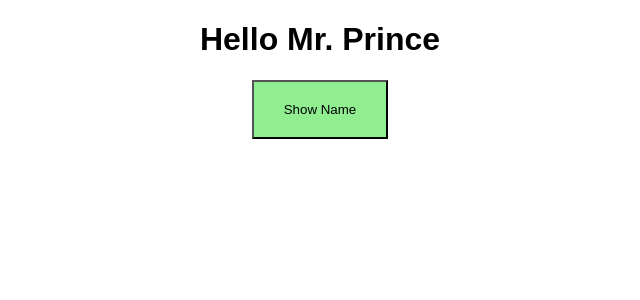
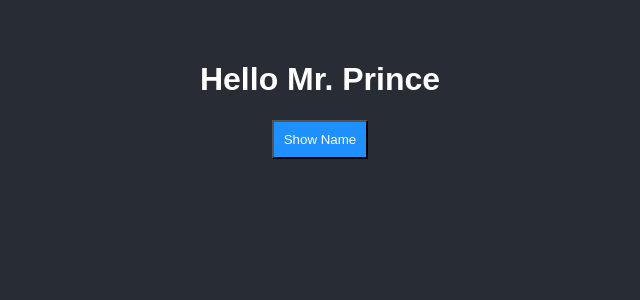
Before and after one commit to Prince-1501/Practice-react, a React app in the folder react-burger/: page / in a window 1280 px wide. Shown: the top 300 px of the page, without its empty margins (320-960 px from the left). Built offline with nearby package versions, Linux system fonts and the light colour scheme.

Commit message:
some random changes

```diff
--- a/react-burger/src/App.css
+++ b/react-burger/src/App.css
@@ -14,3 +14,11 @@
 .btn :hover{
   background-color: salmon;
 }
+
+body {
+  background-color: #282c34;
+  color: white;
+  padding: 40px;
+  font-family: Arial;
+  text-align: center;
+}
--- a/react-burger/src/App.js
+++ b/react-burger/src/App.js
@@ -56,6 +56,14 @@ class App extends Component {
 
   render() {
 
+    const mystyle = {
+      color: "white",
+      backgroundColor: "DodgerBlue",
+      padding: "10px",
+      fontFamily: "Arial"
+    };
+
+
     let persons = null;
     if(this.state.showPerson){
       persons = (
@@ -77,7 +85,7 @@ class App extends Component {
     return (
       <div className={classes.App}>
         <h1>Hello Mr. Prince </h1>
-        <button className={classes.btn} onClick={()=>this.togglePersonHandler()}> Show Name </button>
+        <button className={classes.btn} style={mystyle} onClick={()=>this.togglePersonHandler()}> Show Name </button>
         {persons}
 
       </div>
```
Also changed, not shown: 2 other files (tests, documents, lock files or other folders).
